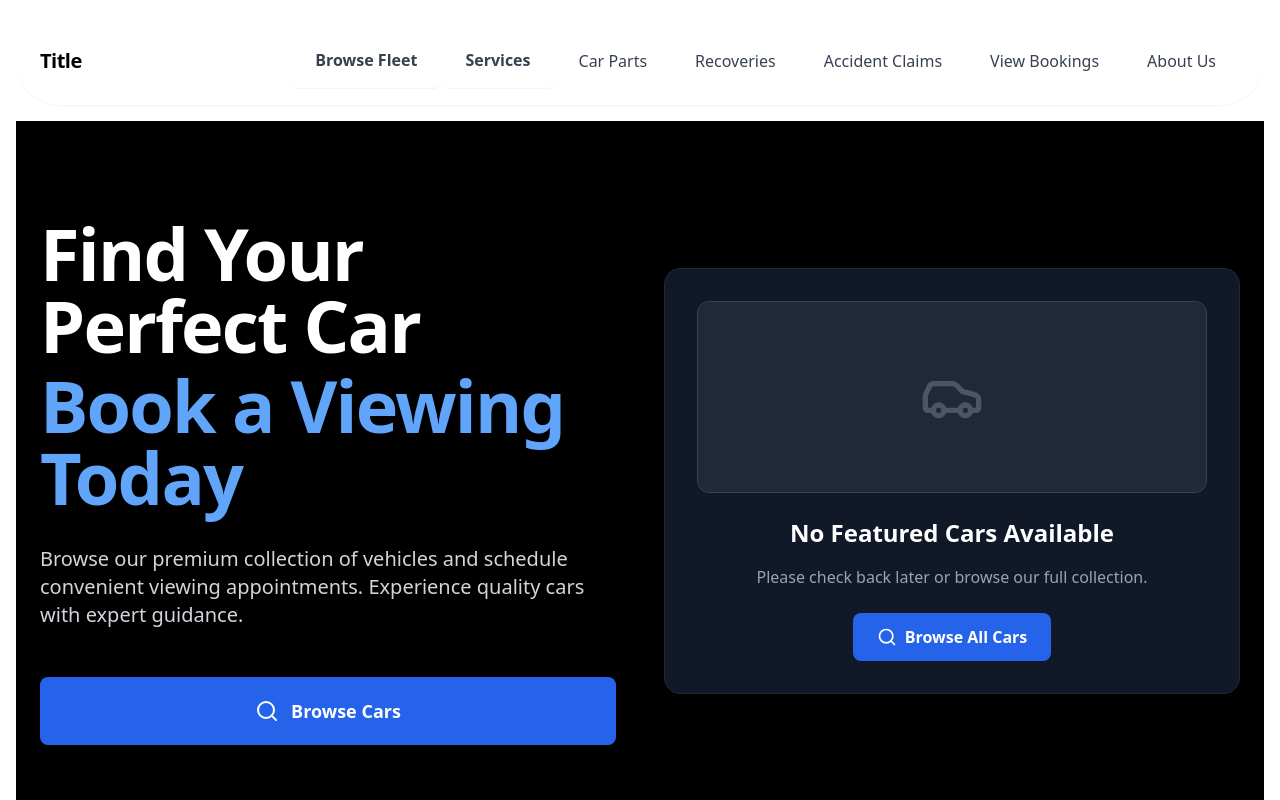
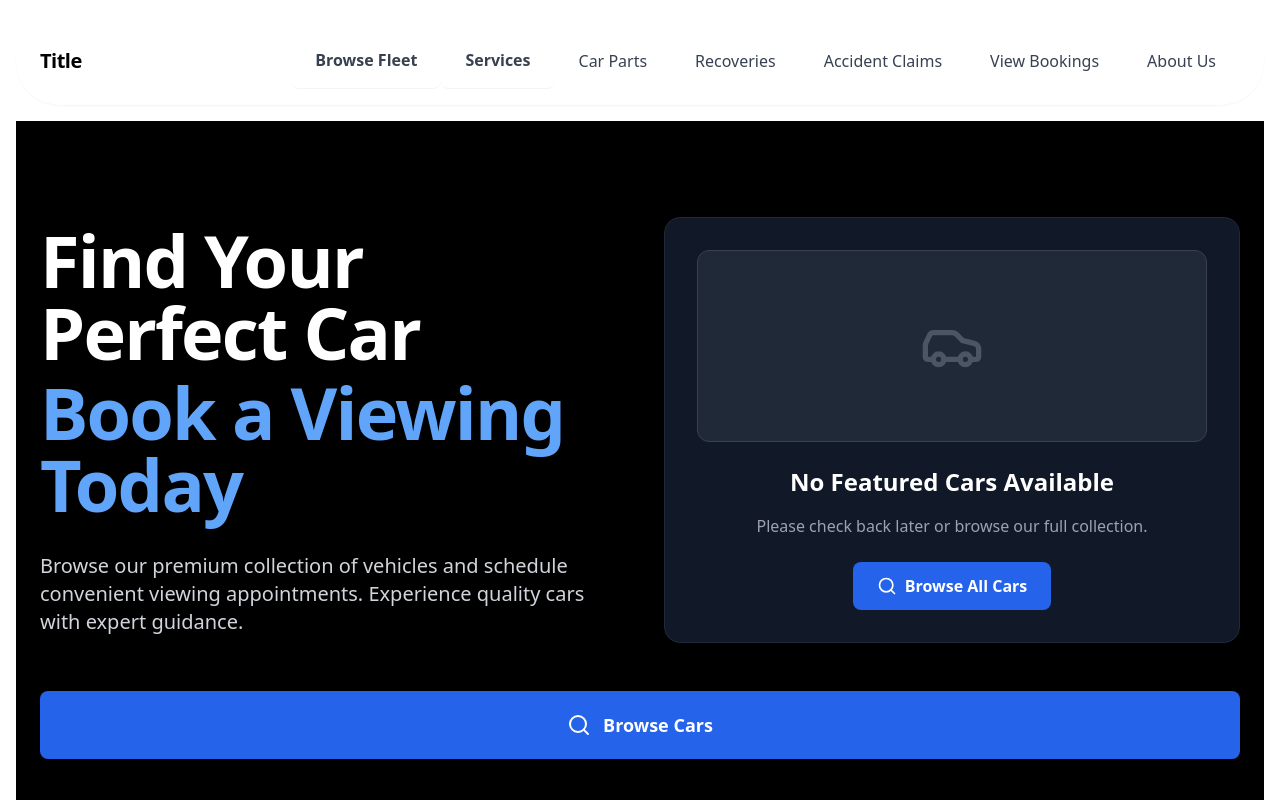
Before and after one commit to shahzar100/carsales, a Next.js app: page / in a window 1280 px wide. Shown: the top 800 px of the page. Built offline with nearby package versions, Linux system fonts and the light colour scheme; no server answers; the database is empty.

Commit message:
changed positioning of browse cars button

```diff
--- a/src/components/HeroSection.tsx
+++ b/src/components/HeroSection.tsx
@@ -74,30 +74,19 @@
             </h1>
 
             {/* Subtitle */}
-            <p className="text-lg md:text-xl text-gray-300 mb-12 max-w-3xl leading-relaxed">
+            <p className="text-lg md:text-xl text-gray-300 max-w-3xl leading-relaxed">
               Browse our premium collection of vehicles and schedule convenient
               viewing appointments. Experience quality cars with expert
               guidance.
             </p>
-
-            {/* CTA Buttons */}
-            <div className="flex flex-col sm:flex-row gap-4 justify-center lg:justify-start">
-              <Link
-                href="/BrowseFleet"
-                className="flex items-center w-full justify-center bg-blue-600 hover:bg-blue-700 text-white px-10 py-5 rounded-lg font-semibold transition-all duration-300 gap-3 text-lg shadow-lg hover:shadow-xl transform hover:-translate-y-1"
-              >
-                <Search size={24} />
-                Browse Cars
-              </Link>
-            </div>
           </div>
 
           {/* Right Column - Featured Car */}
           <div className="relative">
             {featuredCar ? (
-              <div className="bg-gray-900 rounded-2xl p-8 border border-gray-800 shadow-2xl">
+              <div className="bg-gray-900 rounded-2xl p-8 border border-gray-800 shadow-2xl flex flex-col gap-8">
                 {/* Featured Badge */}
-                <div className="inline-flex items-center gap-2 bg-blue-600 text-white px-4 py-2 rounded-full text-sm font-semibold mb-6">
+                <div className="inline-flex items-center gap-2 bg-blue-600 text-white px-4 py-2 rounded-full text-sm font-semibold">
                   <Star size={16} />
                   Featured Car
                 </div>
@@ -191,11 +180,22 @@
           </div>
         </div>
 
+        {/* CTA Button - After Featured Car */}
+        <div className="flex justify-center mt-12 w-full">
+          <Link
+            href="/BrowseFleet"
+            className="flex items-center justify-center bg-blue-600 hover:bg-blue-700 text-white px-10 py-5 rounded-lg font-semibold transition-all duration-300 gap-3 text-lg shadow-lg hover:shadow-xl transform hover:-translate-y-1 w-full"
+          >
+            <Search size={24} />
+            Browse Cars
+          </Link>
+        </div>
+
         {/* Stats Section - Moved Below */}
         <div className="mt-20">
           <div className="grid grid-cols-1 md:grid-cols-3 gap-8 text-center">
             <div className="flex flex-col items-center">
-              <div className="flex items-center gap-2 mb-2">
+              <div className="flex items-center gap-2">
                 <Car className="text-blue-400" size={32} />
                 <span className="text-3xl font-bold">500+</span>
               </div>
@@ -203,7 +203,7 @@
             </div>
 
             <div className="flex flex-col items-center">
-              <div className="flex items-center gap-2 mb-2">
+              <div className="flex items-center gap-2">
                 <Calendar className="text-green-400" size={32} />
                 <span className="text-3xl font-bold">24/7</span>
               </div>
@@ -211,7 +211,7 @@
             </div>
 
             <div className="flex flex-col items-center">
-              <div className="flex items-center gap-2 mb-2">
+              <div className="flex items-center gap-2">
                 <Star className="text-yellow-400" size={32} />
                 <span className="text-3xl font-bold">4.9</span>
               </div>
```
